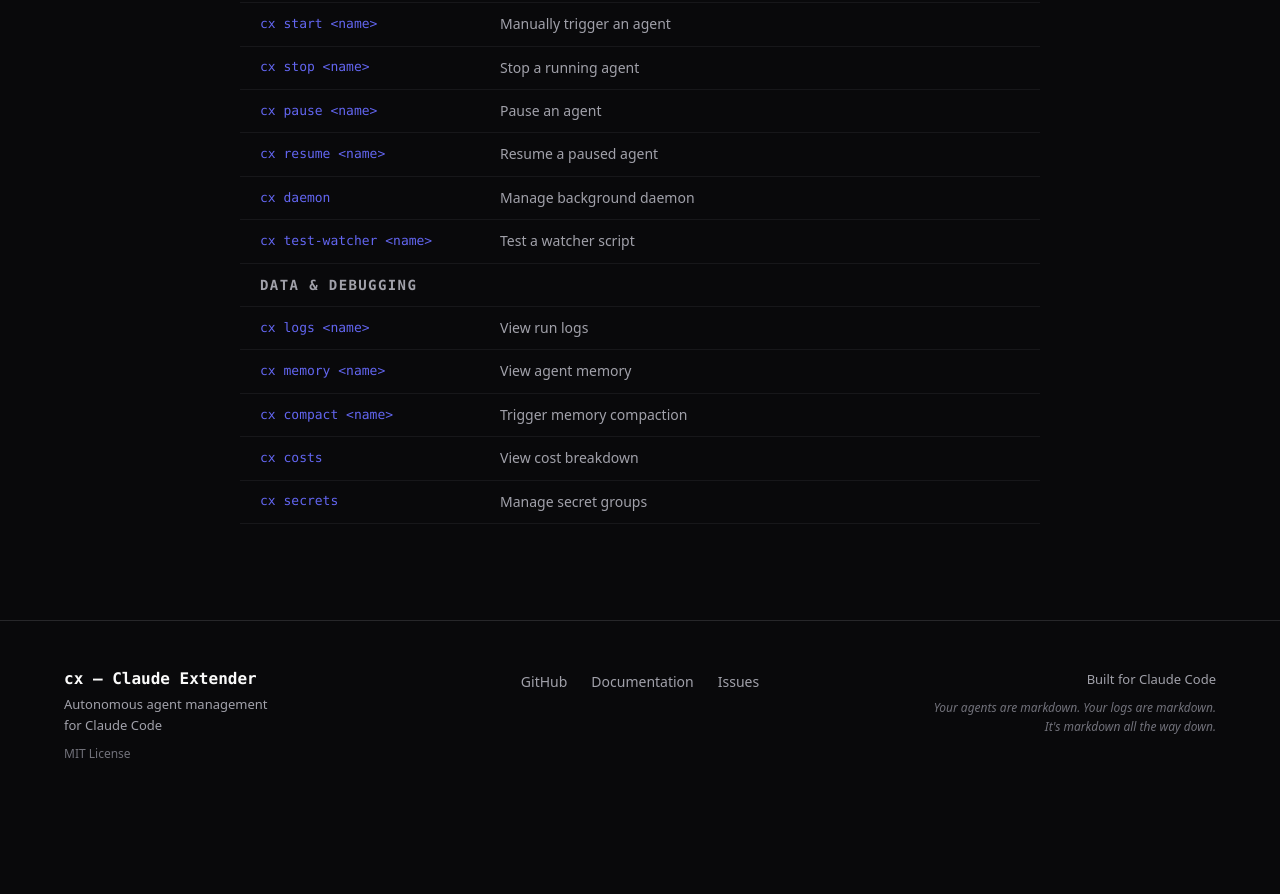
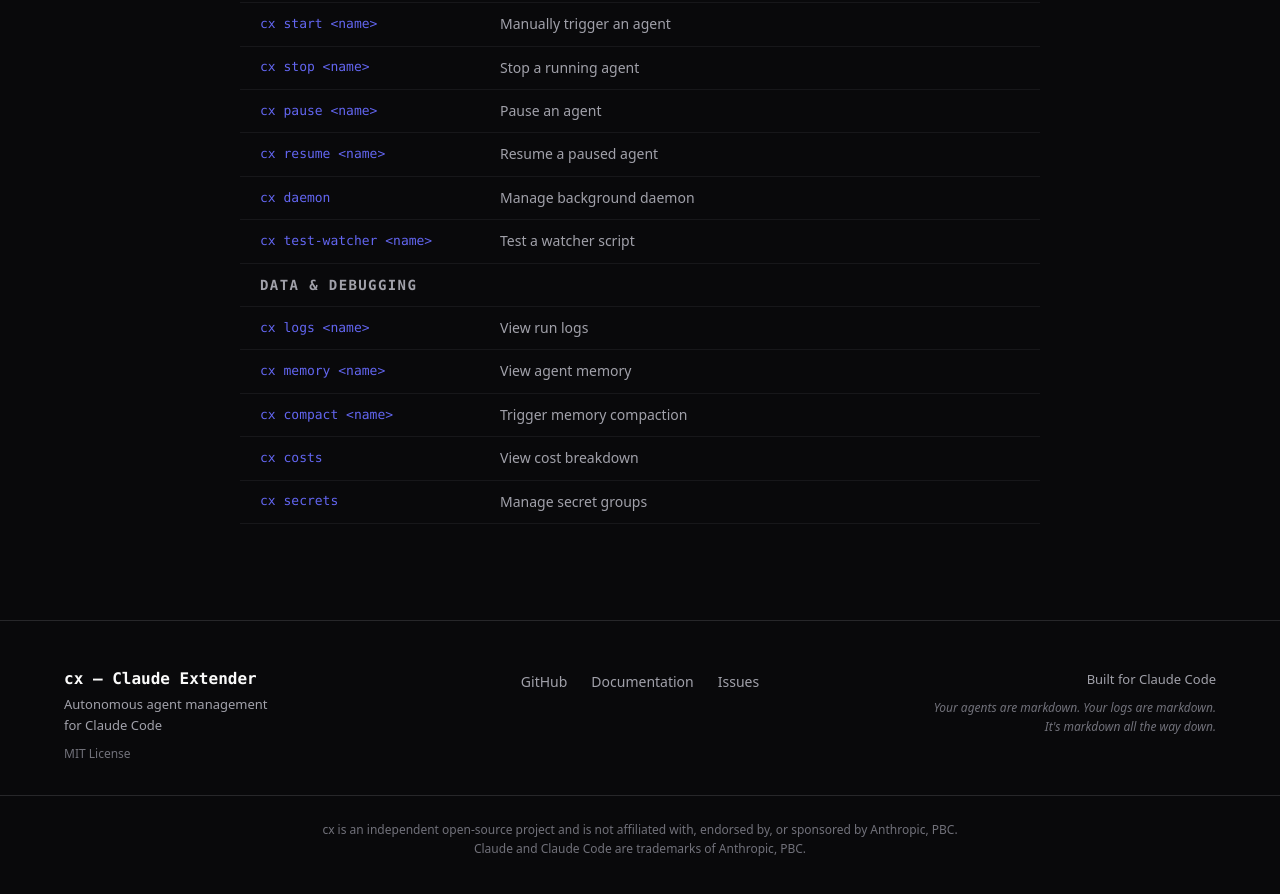
Before and after one commit to wbnns/cx, a website: page docs/index.html in a window 1280 px wide. Shown: the part 8251-9145 px from the top of the page. Before the commit the page ends 9062 px from the top, so only its background shows below. Drawn offline with Linux system fonts and the light colour scheme.

Commit message:
Add trademark disclaimer to footer
cx is not affiliated with, endorsed by, or sponsored by Anthropic.
Claude and Claude Code are trademarks of Anthropic, PBC.

```diff
--- a/docs/index.html
+++ b/docs/index.html
@@ -631,6 +631,9 @@
         <p class="footer-thesis">Your agents are markdown. Your logs are markdown.<br>It's markdown all the way down.</p>
       </div>
     </div>
+    <div class="footer-disclaimer">
+      <p>cx is an independent open-source project and is not affiliated with, endorsed by, or sponsored by Anthropic, PBC. Claude and Claude Code are trademarks of Anthropic, PBC.</p>
+    </div>
   </footer>
 
   <script src="main.js"></script>
--- a/docs/style.css
+++ b/docs/style.css
@@ -1070,6 +1070,22 @@
   font-style: italic;
 }
 
+.footer-disclaimer {
+  grid-column: 1 / -1;
+  border-top: 1px solid var(--border);
+  margin-top: 2rem;
+  padding-top: 1.5rem;
+  text-align: center;
+}
+
+.footer-disclaimer p {
+  font-size: 0.75rem;
+  color: var(--text-tertiary);
+  line-height: 1.6;
+  max-width: 640px;
+  margin: 0 auto;
+}
+
 /* ── Animations ──────────────────────────────────────────── */
 .fade-in-up {
   opacity: 0;
```
